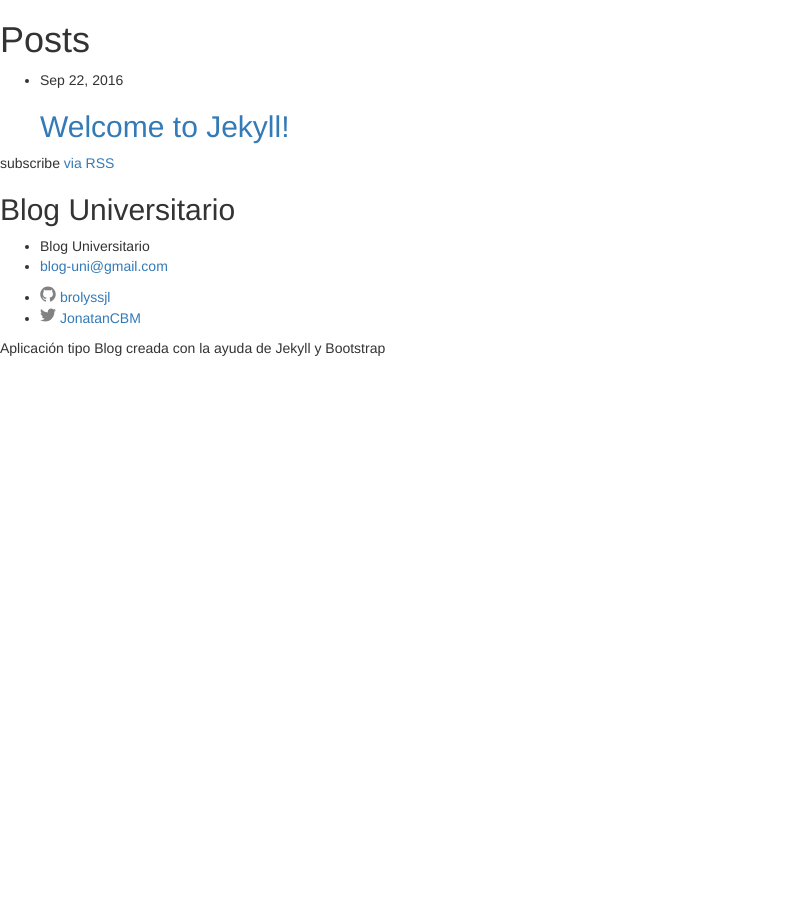
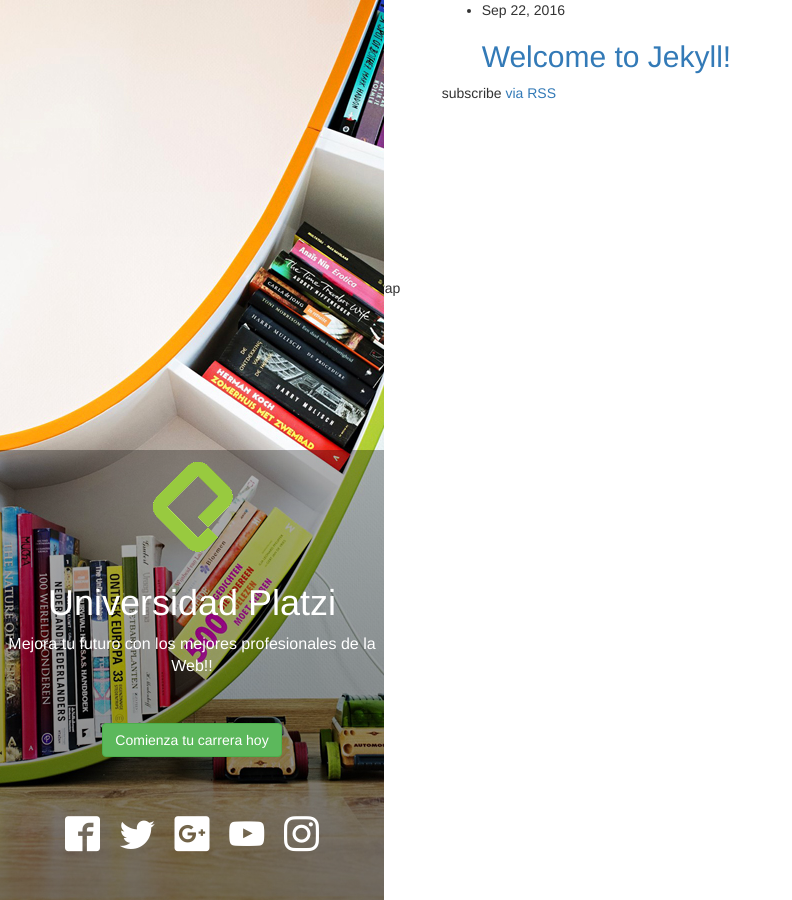
Before and after one commit to brolyssjl/blog-universitario, a Jekyll site: the page built from index.html, in a window 1280 px wide. Shown: the whole page, without its empty margins (0-792 px from the left). Built offline with Jekyll 4.4.1, drawn with Linux system fonts in a browser that asks for light colours.

Commit message:
Finalización del landing del blog

```diff
--- a/_config.yml
+++ b/_config.yml
@@ -23,5 +23,4 @@
 github_username:  brolyssjl
 
 # Build settings
-include: ['_pages']
 markdown: kramdown
--- a/_includes/head.html
+++ b/_includes/head.html
@@ -7,6 +7,7 @@
 
 	<!-- Latest compiled and minified CSS -->
   <link rel="stylesheet" href="https://maxcdn.bootstrapcdn.com/bootstrap/3.3.7/css/bootstrap.min.css" integrity="sha384-BVYiiSIFeK1dGmJRAkycuHAHRg32OmUcww7on3RYdg4Va+PmSTsz/K68vbdEjh4u" crossorigin="anonymous">
+  <link rel="stylesheet" href="/css/estilos.css" media="screen" title="no title">
 
   <link href="https://fonts.googleapis.com/css?family=Roboto:400,700" rel="stylesheet">
 </head>
--- a/_layouts/default.html
+++ b/_layouts/default.html
@@ -2,7 +2,13 @@
 <html>
 {% include head.html %}
 <body>
-	{{ content }}
-	{% include footer.html %}
+	<div class="container-fluid">
+		<div class="row">
+			<div class="col-md-12 col-lg-12">
+				{{ content }}
+			</div>
+		</div>
+		{% include footer.html %}
+	</div>
 </body>
 </html>
--- /dev/null
+++ b/css/estilos.css
@@ -0,0 +1,81 @@
+.no-margin {
+	margin: 0;
+}
+.no-padding {
+	padding: 0;
+}
+.background-landing {
+	background: url('/images/Curvy.jpg') no-repeat center;
+	width: 30vw;
+	height: 100vh;
+	background-size: cover;
+	position: fixed;
+}
+.transparencia-landing {
+    width: 100%;
+    height: 450px;
+    position: absolute;
+    bottom: 0;
+    background: linear-gradient(rgba(0,0,0,0.3),rgba(0,0,0,0.5));
+    text-align: center;
+    color: #FFF;
+}
+.parrafo-titulo {
+	margin: 0px 0px 45px;
+  font-size: 16px;
+}
+.parrafo-redes {
+	font-size: 35px;
+	margin-top: 55px;
+}
+.reset-link-color {
+	color: inherit;
+	margin: 0 5px;
+}
+.reset-link-color:focus, .reset-link-color:hover {
+	color: inherit;
+	text-decoration: none;
+}
+
+/* Fuentes para íconos redes sociales del landing */
+@font-face {
+  font-family: 'icomoon';
+  src:  url('/fonts/icomoon.eot?jxc93v');
+  src:  url('/fonts/icomoon.eot?jxc93v#iefix') format('embedded-opentype'),
+    url('/fonts/icomoon.ttf?jxc93v') format('truetype'),
+    url('/fonts/icomoon.woff?jxc93v') format('woff'),
+    url('/fonts/icomoon.svg?jxc93v#icomoon') format('svg');
+  font-weight: normal;
+  font-style: normal;
+}
+
+[class^="icon-"], [class*=" icon-"] {
+  /* use !important to prevent issues with browser extensions that change fonts */
+  font-family: 'icomoon' !important;
+  speak: none;
+  font-style: normal;
+  font-weight: normal;
+  font-variant: normal;
+  text-transform: none;
+  line-height: 1;
+
+  /* Better Font Rendering =========== */
+  -webkit-font-smoothing: antialiased;
+  -moz-osx-font-smoothing: grayscale;
+}
+
+.icon-google-plus2:before {
+  content: "\ea8c";
+}
+.icon-facebook2:before {
+  content: "\ea91";
+}
+.icon-instagram:before {
+  content: "\ea92";
+}
+.icon-twitter:before {
+  content: "\ea96";
+}
+.icon-youtube:before {
+  content: "\ea9d";
+}
--- a/index.html
+++ b/index.html
@@ -2,10 +2,25 @@
 layout: default
 ---
 
-<div class="home">
-
-  <h1 class="page-heading">Posts</h1>
-
+<div class="row">
+  <div class="col-md-4 col-lg-4 no-padding">
+    <div class="background-landing">
+      <div class="transparencia-landing">
+        <img src="/images/logo.png">
+        <h1>Universidad Platzi</h1>
+        <p class="parrafo-titulo">Mejora tu futuro con los mejores profesionales de la Web!!</p>
+        <a href="https://www.platzi.com" target="_blank" class="btn btn-success">Comienza tu carrera hoy</a>
+        <p class="parrafo-redes">
+          <a href="https://www.facebook.com" target="_blank" class="reset-link-color"><span class="icon-facebook2"></span></a>
+          <a href="https://www.twitter.com" target="_blank" class="reset-link-color"><span class="icon-twitter"></span></a>
+          <a href="https://plus.google.com" target="_blank" class="reset-link-color"><span class="icon-google-plus2"></span></a>
+          <a href="https://www.youtube.com" target="_blank" class="reset-link-color"><span class="icon-youtube"></span></a>
+          <a href="https://www.instagram.com" target="_blank" class="reset-link-color"><span class="icon-instagram"></span></a>
+        </p>
+      </div>
+    </div>
+  </div>
+  <div class="col-md-8 col-lg-8">
     <ul class="post-list">
       {% for post in site.posts %}
         <li>
@@ -19,5 +34,5 @@
     </ul>
 
     <p class="rss-subscribe">subscribe <a href="{{ "/feed.xml" | prepend: site.baseurl }}">via RSS</a></p>
-
   </div>
+</div>
```
Also changed, not shown: _includes/navigation.html (+19 -0 lines), about.md (deleted, +0 -15 lines), fonts/icomoon.ttf (added), fonts/icomoon.woff (added), images/Curvy.jpg (added), images/logo.png (added), 2 other files. Lines whose indentation alone changed are shown as unchanged.
